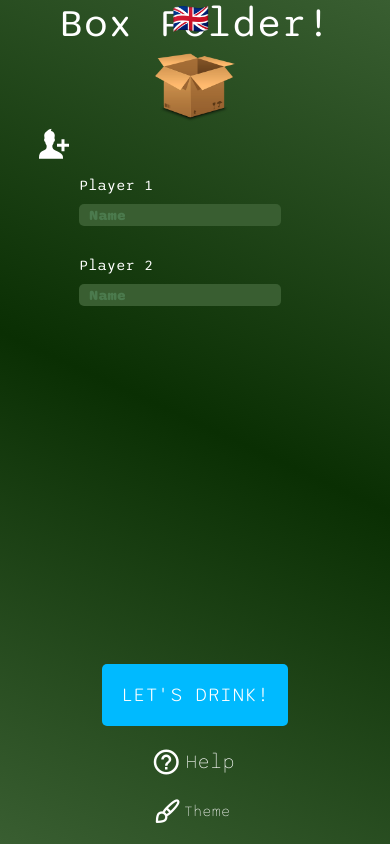
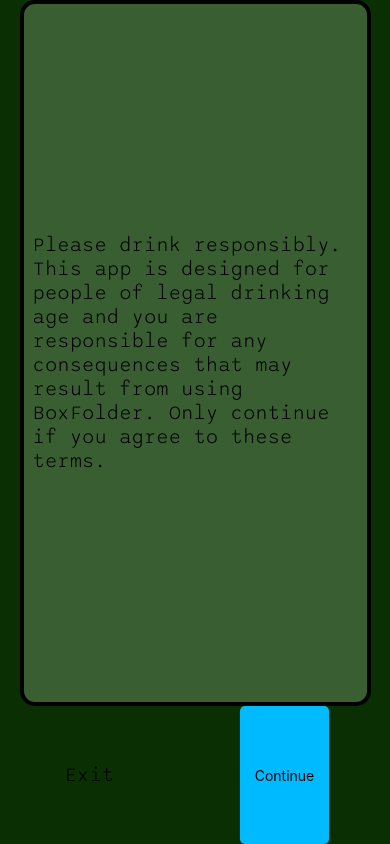
Before and after one commit to Daan0709/BoxFolder, a React Native app: screen /ResponsibilityScreen in a window 390 px wide. Built offline with nearby package versions, Linux system fonts and the light colour scheme.

Commit message:
Added ResponsibilityScreen.js

```diff
--- a/app/routes/HomeStack.js
+++ b/app/routes/HomeStack.js
@@ -4,12 +4,14 @@
 import CategoryScreen from "../screens/CategoryScreen";
 import GameScreen from "../screens/GameScreen";
 import HelpScreen from "../screens/HelpScreen";
+import ResponsibilityScreen from "../screens/ResponsibilityScreen";
 
 const Stack = createNativeStackNavigator();
 
 function HomeStack(){
     return (
         <Stack.Navigator screenOptions={{headerShown: false}}>
+            <Stack.Screen name="ResponsibilityScreen" component={ResponsibilityScreen}/>
             <Stack.Screen name="HomeScreen" component={HomeScreen}/>
             <Stack.Screen name="CategoryScreen" component={CategoryScreen}/>
             <Stack.Screen name="GameScreen" component={GameScreen}/>
--- /dev/null
+++ b/app/screens/ResponsibilityScreen.js
@@ -0,0 +1,103 @@
+import {Component} from "react";
+import {BackHandler, StatusBar, StyleSheet, Text, TouchableOpacity, View} from "react-native";
+import {getColorTheme} from "../services/ThemeService";
+import Colors from "../config/colors";
+import styleSheet from "../config/StyleSheet";
+import * as Font from "expo-font";
+
+class ResponsibilityScreen extends Component {
+
+    state = {
+        theme: getColorTheme('green'),
+        fontsLoaded: false,
+    }
+
+    async loadFonts(){
+        await Font.loadAsync({
+            'Sono-ExtraLight': require('../assets/fonts/Sono-ExtraLight.ttf'),
+            'Sono-Bold': require('../assets/fonts/Sono-Bold.ttf'),
+            'Sono-ExtraBold': require('../assets/fonts/Sono-ExtraBold.ttf'),
+            'Sono-Light': require('../assets/fonts/Sono-Light.ttf'),
+            'Sono-Medium': require('../assets/fonts/Sono-Medium.ttf'),
+            'Sono-Regular': require('../assets/fonts/Sono-Regular.ttf'),
+            'Sono-SemiBold': require('../assets/fonts/Sono-SemiBold.ttf'),
+        });
+        this.setState({'fontsLoaded': true});
+    }
+
+    componentDidMount() {
+        this.loadFonts();
+    }
+
+    continueHandler = () => {
+        this.props.navigation.navigate('HomeScreen');
+    }
+
+    exitHandler = () => {
+        BackHandler.exitApp();
+    }
+
+    render() {
+        if (this.state.fontsLoaded){
+            return (
+                <View style={[styles.background, {backgroundColor: this.state.theme.Primary}]}>
+                    <View style={[styles.textBox, {backgroundColor: this.state.theme.Secondary}]}>
+                        <Text style={styles.lightText}>Please drink responsibly. This app is designed for people of legal
+                            drinking age and you are responsible for any consequences that may result from using BoxFolder.
+                            Only continue if you agree to these terms.
+                        </Text>
+                    </View>
+                    <View style={styles.buttonContainer}>
+                        <TouchableOpacity onPress={this.exitHandler} style={styles.backButton}>
+                            <Text style={styles.lightText}>Exit</Text>
+                        </TouchableOpacity>
+                        <TouchableOpacity onPress={this.continueHandler} style={styleSheet.PrimaryButton}>
+                            <Text>Continue</Text>
+                        </TouchableOpacity>
+                    </View>
+
+                </View>
+            )
+        } else {
+            return null;
+        }
+    }
+}
+
+const styles = StyleSheet.create({
+    background: {
+        flex: 1,
+        justifyContent: "center",
+        alignItems: "center"
+    },
+    backButton: {
+        justifyContent: "center"
+    },
+    buttonContainer: {
+        width: "100%",
+        height: "10%",
+        flex: 1,
+        flexDirection: "row",
+        alignContent: "center",
+        justifyContent: "space-around"
+    },
+    lightText: {
+        padding: 4,
+        fontSize: 20,
+        fontFamily: 'Sono-Light'
+    },
+    textBox: {
+        flex: 5,
+        width: "90%",
+
+        borderRadius: 15,
+        borderWidth: 4,
+        borderColor: "black",
+        justifyContent: "center",
+        alignContent: "center",
+        padding: 5,
+        marginTop: StatusBar.currentHeight
+    }
+})
+
+export default ResponsibilityScreen;
```
